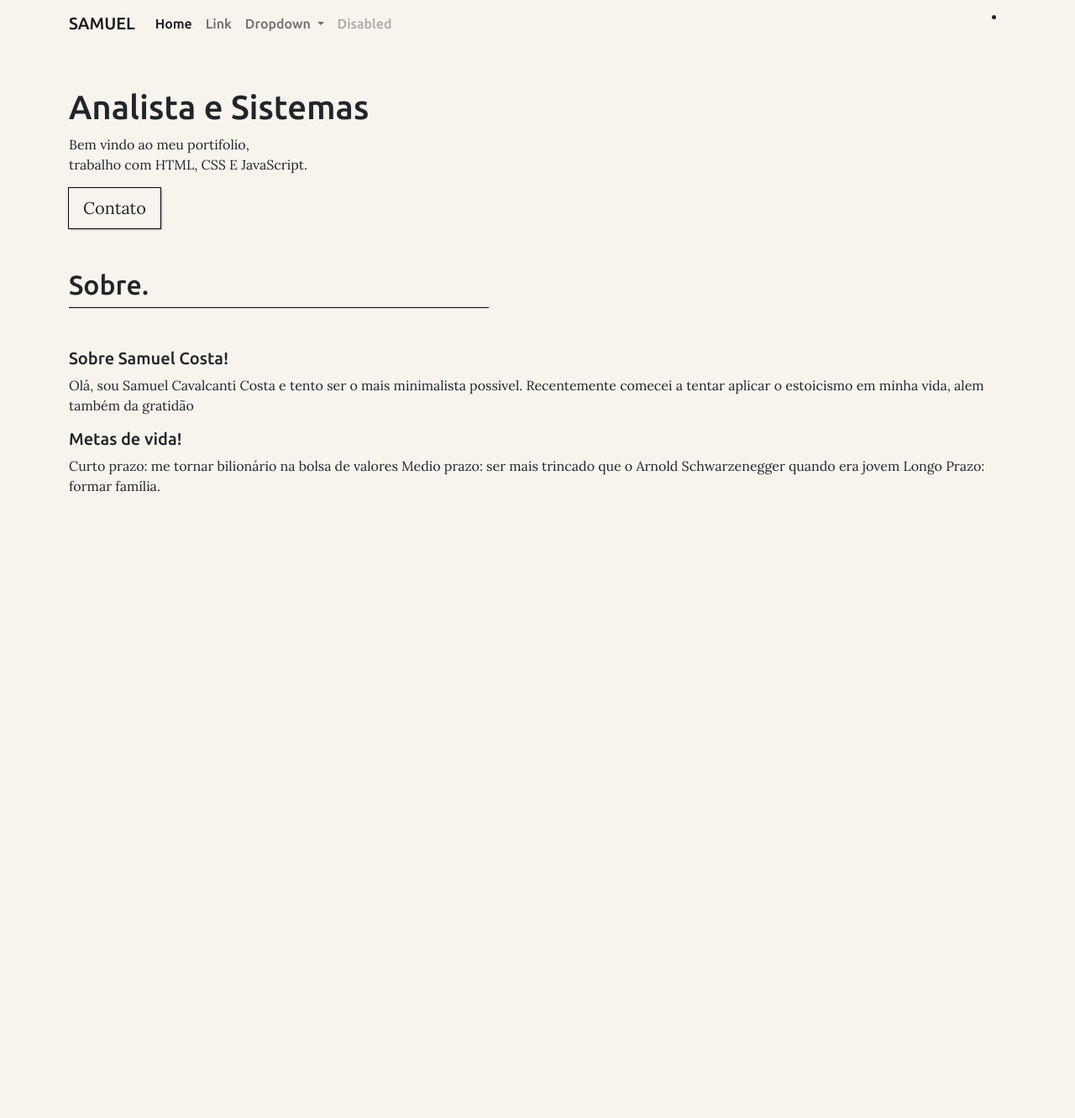
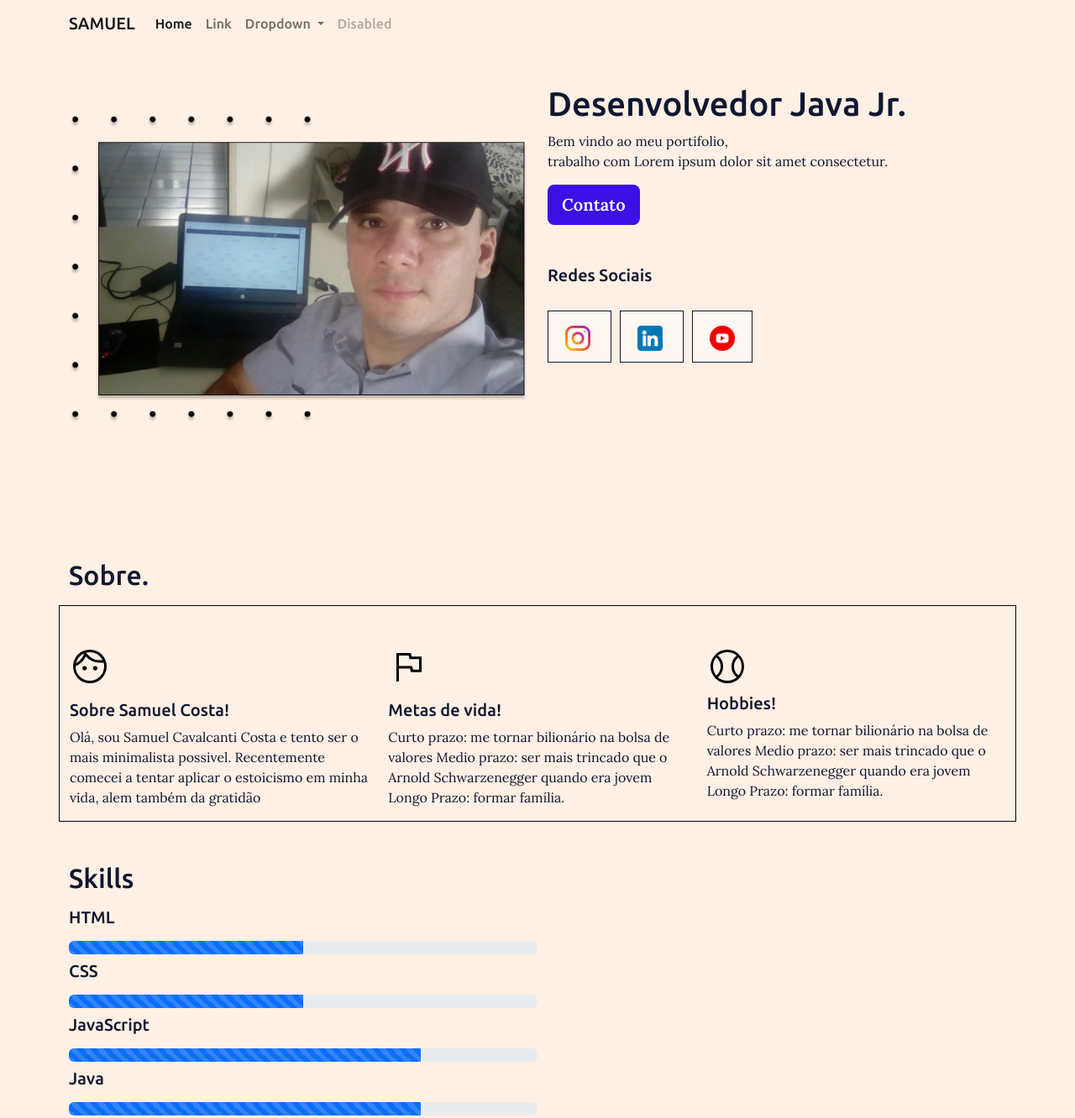
Before and after one commit to devthigas/samuel-cv, a plain HTML site: page index.html in a window 1280 px wide. Shown: the top 1332 px of the page at 84% size. Before the commit the page ends 800 px from the top, so only its background shows below. Drawn offline with nearby package versions, Linux system fonts and the light colour scheme.

Commit message:
segundo commit

```diff
--- a/assets/css/style.css
+++ b/assets/css/style.css
@@ -4,7 +4,8 @@
 body{
 
     font-family: 'Lora', serif;
-    background-color: #f9f3ee;
+    background-color: #fff0e5;
+    color: #10162f;
 }
 
 .navbar{
@@ -24,14 +25,39 @@ h5{
     font-family: 'Ubuntu', sans-serif;
 }
 
-.detalhe{
+main {
+    margin: 100px;
+}
+
+
+/* .detalhe{
     max-width: 500px;
     height: 1px;
     background-color: black;
+} */
+
+.btn{
+
+    background-color: #3a10e5;
+    color: #fff;
+    font-weight: 600;
 }
 
-.btn{
-    border-radius: 0;
-    outline: 1px solid black;
-    box-shadow: 2px 2px 2px rgba(0, 0, 0, 0.25);
+.section-border {
+    border: 1px solid black;
+
 }
+
+.social-item{
+    background-color: rgba(255, 255, 255, 0.445);
+    border: 1px solid #10162f;
+    padding: 20px 20px;
+    margin-right: 10px;
+    text-decoration: none;
+}
+
+.formacao-items{
+
+    background-color: rgba(255, 255, 255, 0.274);
+    border: 1px solid black;
+}
--- a/index.html
+++ b/index.html
@@ -8,8 +8,7 @@
     <link rel="stylesheet" href="./assets/css/style.css">
   </head>
   <body>
-
-    <nav class="navbar navbar-expand-lg">
+    <nav class="navbar navbar-expand-lg fixed-top">
         <div class="container">
           <a class="navbar-brand" href="#">SAMUEL</a>
           <button class="navbar-toggler" type="button" data-bs-toggle="collapse" data-bs-target="#navbarSupportedContent" aria-controls="navbarSupportedContent" aria-expanded="false" aria-label="Toggle navigation">
@@ -38,35 +37,112 @@
                 <a class="nav-link disabled">Disabled</a>
               </li>
             </ul>
-            <ul>
-                <li><a href="">
-
-                </a></li>
-            </ul>
           </div>
         </div>
       </nav>
-      <main class="container mt-5">
+      <main class="container">
         <div class="row">
-            <div class="col-md align-items-center">
-                <h1>Analista e Sistemas</h1>
+            <div class="col-md">
+                <h1>Desenvolvedor Java Jr.</h1>
                 <p>Bem vindo ao meu portifolio,<br>trabalho com
-                    HTML, CSS E JavaScript.</p>
-                <a class="btn btn-lg" href="">Contato</a>
+                    Lorem ipsum dolor sit amet consectetur.</p>
+                <a class="btn  btn-lg" href="">Contato</a>
+                <h5 class="my-5">Redes Sociais</h5>
+                <div>
+                  <a class="social-item" href="">
+                    <img src="./assets/instagram.png" alt="" style="width:30px;">
+                  </a>
+                  <a class="social-item" href="">
+                    <img src="./assets/linkedin.png" alt="" style="width: 30px;">
+                  </a>
+                  <a class="social-item" href="">
+                    <img src="./assets/youtube.png" alt="" style="width: 30px;">
+                  </a>
+                </div>
+            </div>
+            <div>
+            </div>
+            <div class="col-md order-first mb-4">
+              <img class="img-fluid" src="./assets/foto-de-perfil.png" alt="foto de perfil">
             </div>
         </div>
       </main>
-      <section class="container mt-5">
-        <h2>Sobre.</h2>
-        <div class="detalhe"></div>
-        <h5 class="mt-5">Sobre Samuel Costa!</h5>
+      <section class="container">
+        <h2 class="mb-3">Sobre.</h2>
+        <div class="row section-border">
+          <div class="col-md-4">
+            <img class="mt-5 mb-3" src="./assets/face.svg" alt="">
+            <h5>Sobre Samuel Costa!</h5>
             <p>Olá, sou Samuel Cavalcanti Costa e tento ser o mais minimalista possivel.
               Recentemente comecei a tentar aplicar o estoicismo em minha vida, alem também
                da gratidão</p>
+          </div>
+          <div class="col-md-4">
+            <img class="mt-5 mb-3" src="./assets/flag.svg" alt="">
             <h5>Metas de vida!</h5>
             <p>Curto prazo: me tornar bilionário na bolsa de valores
               Medio prazo: ser mais trincado que o Arnold Schwarzenegger quando era jovem
               Longo Prazo: formar família.</p>
+          </div>
+          <div class="col-md-4">
+            <img class="mt-5 mb-2" src="./assets/ball.svg" alt="">
+            <h5>Hobbies!</h5>
+            <p>Curto prazo: me tornar bilionário na bolsa de valores
+              Medio prazo: ser mais trincado que o Arnold Schwarzenegger quando era jovem
+              Longo Prazo: formar família.</p>
+          </div>
+        </div>
+        <h2 class="mt-5">Skills</h2>
+        <h5 class="py-2">HTML</h5>
+        <div class="progress col-6">
+          <div class="progress-bar progress-bar-striped progress-bar-animated" role="progressbar" aria-label="Animated striped example" aria-valuenow="75" aria-valuemin="0" aria-valuemax="100" style="width: 50%"></div>
+        </div>
+        <h5 class="py-2">CSS</h5>
+        <div class="progress col-6">
+          <div class="progress-bar progress-bar-striped progress-bar-animated" role="progressbar" aria-label="Animated striped example" aria-valuenow="75" aria-valuemin="0" aria-valuemax="100" style="width: 50%"></div>
+        </div>
+        <h5 class="py-2">JavaScript</h5>
+        <div class="progress col-6">
+          <div class="progress-bar progress-bar-striped progress-bar-animated" role="progressbar" aria-label="Animated striped example" aria-valuenow="75" aria-valuemin="0" aria-valuemax="100" style="width: 75%"></div>
+        </div>
+        <h5 class="py-2">Java</h5>
+        <div class="progress col-6">
+          <div class="progress-bar progress-bar-striped progress-bar-animated" role="progressbar" aria-label="Animated striped example" aria-valuenow="75" aria-valuemin="0" aria-valuemax="100" style="width: 75%"></div>
+        </div>
+      </section>
+        <section class="container mt-5">
+          <h2 class="mb-5">Formação</h2>
+          <div class="row gap-2 ">
+            <div class="col-md-4 formacao-items py-4">
+              <img src="./assets/school.svg" alt="">
+              <h5>ADS - Uninter</h5>
+              <p>Cursando analise e Desenvolvimento de Sistmas</p>
+              <p>Conclusão - 2023</p>
+            </div>
+            <div class="col-md-3 formacao-items py-4">
+              <img src="./assets/school.svg" alt="">
+              <h5>Gestão Publica</h5>
+              <p>Cursando analise e Desenvolvimento de Sistmas</p>
+              <p>Conclusão - 2023</p>
+            </div>
+          </div>
+        </section>
+        <section class="container mt-5">
+          <h2 class="mb-5">Experiencia Profissional</h2>
+          <div class="row gap-2 ">
+            <div class="col-md-4 formacao-items py-4">
+              <img src="./assets/school.svg" alt="">
+              <h5>ADS - Uninter</h5>
+              <p>Cursando analise e Desenvolvimento de Sistmas</p>
+              <p>Conclusão - 2023</p>
+            </div>
+            <div class="col-md-3 formacao-items py-4">
+              <img src="./assets/school.svg" alt="">
+              <h5>Gestão Publica</h5>
+              <p>Cursando analise e Desenvolvimento de Sistmas</p>
+              <p>Conclusão - 2023</p>
+            </div>
+          </div>
         </section>
     <script src="https://cdn.jsdelivr.net/npm/bootstrap@5.2.0/dist/js/bootstrap.bundle.min.js" integrity="sha384-A3rJD856KowSb7dwlZdYEkO39Gagi7vIsF0jrRAoQmDKKtQBHUuLZ9AsSv4jD4Xa" crossorigin="anonymous"></script>
   </body>
```
Also changed, not shown: assets/backgrund.svg (added), assets/ball.svg (added), assets/face.svg (added), assets/flag.svg (added), assets/foto-de-perfil.png (added), assets/instagram.png (added), assets/linkedin.png (added), assets/school.svg (added), assets/youtube.png (added). Lines whose indentation alone changed are shown as unchanged.
